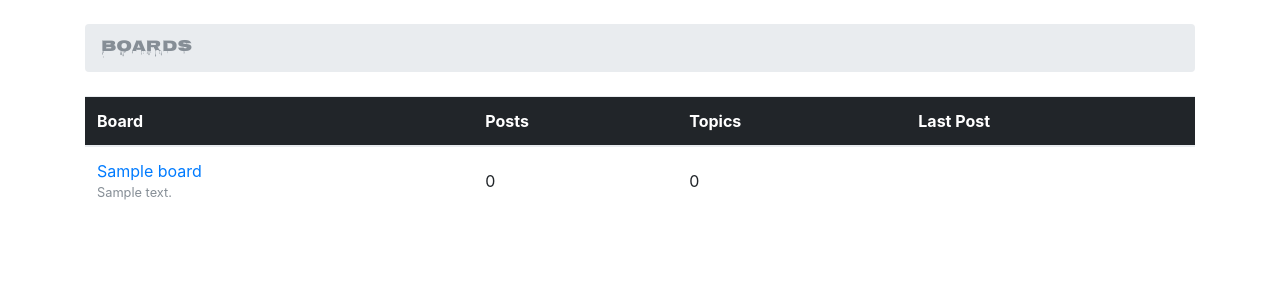
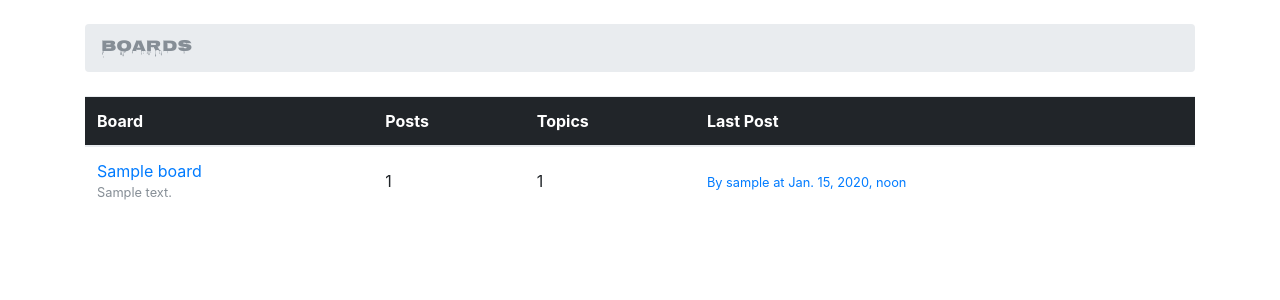
Before and after one commit to jaakkolantero/terokoodaa.io, a Django app: page / in a window 1280 px wide. Shown: the part 56-356 px from the top of the page. Run offline with Django 3.2, Linux system fonts and the light colour scheme; tables that the repository leaves empty hold one stand-in row (values such as "Sample post"); some libraries are stand-ins or nearby versions; some web fonts are replaced.

Commit message:
Style home to show latest post

```diff
--- a/boards/models.py
+++ b/boards/models.py
@@ -1,7 +1,6 @@
 from django.db import models
 from django.contrib.auth.models import User
 from django.utils.text import Truncator
-
 
 
 class Board(models.Model):
@@ -10,6 +9,12 @@ class Board(models.Model):
 
     def __str__(self):
         return self.name
+
+    def get_posts_count(self):
+        return Post.objects.filter(topic__board=self).count()
+
+    def get_last_post(self):
+        return Post.objects.filter(topic__board=self).order_by('-created_at').first()
 
 
 class Topic(models.Model):
--- a/boards/templates/boards/home.html
+++ b/boards/templates/boards/home.html
@@ -27,9 +27,27 @@
             <a href="{% url 'board_topics' board.pk %}">{{ board.name }}</a>
             <small class="text-muted d-block">{{ board.description }}</small>
           </td>
-          <td class="align-middle">0</td>
-          <td class="align-middle">0</td>
-          <td></td>
+          <td class="align-middle">
+            {{ board.get_posts_count }}
+          </td>
+          <td class="align-middle">
+            {{ board.topics.count }}
+          </td>
+          <td class="align-middle">
+            {% with post=board.get_last_post %}
+            {% if post %}
+              <small>
+                <a href="{% url 'topic_posts' board.pk post.topic.pk %}">
+                  By {{ post.created_by.username }} at {{ post.created_at }}
+                </a>
+              </small>
+            {% else %}
+              <small class="text-muted">
+                <em>No posts yet.</em>
+              </small>
+            {% endif %}
+            {% endwith %}
+          </td>
         </tr>
       {% endfor %}
     </tbody>
--- a/terokoodaa/urls.py
+++ b/terokoodaa/urls.py
@@ -25,10 +25,6 @@ urlpatterns = [
     url(r'^signup/$', accounts_views.signup, name='signup'),
     url(r'^login/$', auth_views.LoginView.as_view(template_name='accounts/login.html'), name='login'),
     url(r'^logout/$', auth_views.LogoutView.as_view(), name='logout'),
-    url(r'^boards/(?P<pk>\d+)/$', views.board_topics, name='board_topics'),
-    url(r'^boards/(?P<pk>\d+)/new/$', views.new_topic, name='new_topic'),
-    url(r'^boards/(?P<pk>\d+)/topics/(?P<topic_pk>\d+)/$', views.topic_posts, name='topic_posts'),
-    url(r'^boards/(?P<pk>\d+)/topics/(?P<topic_pk>\d+)/reply/$', views.reply_topic, name='reply_topic'),
     url(r'^admin/', admin.site.urls),
 
     url(r'^reset/$',
@@ -52,4 +48,9 @@ urlpatterns = [
     name='password_change'),
     url(r'^settings/password/done/$', auth_views.PasswordChangeDoneView.as_view(template_name='accounts/password_change_done.html'),
     name='password_change_done'),
+
+    url(r'^boards/(?P<pk>\d+)/$', views.board_topics, name='board_topics'),
+    url(r'^boards/(?P<pk>\d+)/new/$', views.new_topic, name='new_topic'),
+    url(r'^boards/(?P<pk>\d+)/topics/(?P<topic_pk>\d+)/$', views.topic_posts, name='topic_posts'),
+    url(r'^boards/(?P<pk>\d+)/topics/(?P<topic_pk>\d+)/reply/$', views.reply_topic, name='reply_topic'),
 ]
```
